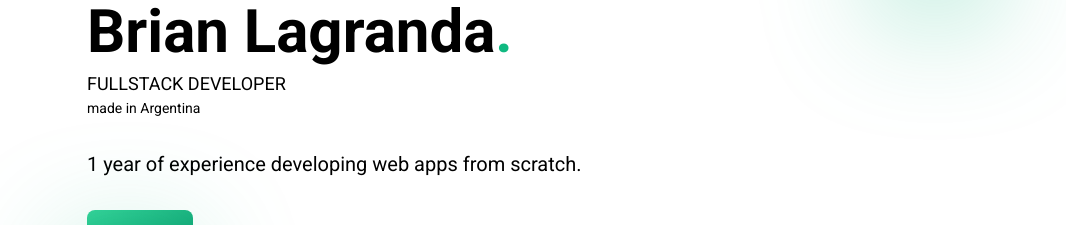
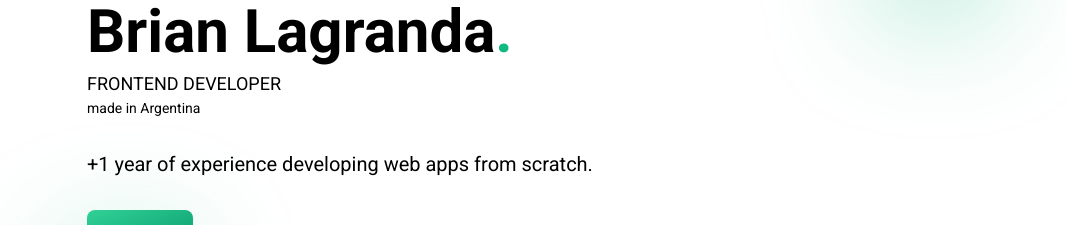
Before and after one commit to brianlagranda/portfolio, a Next.js app: page / in a window 1280 px wide. Shown: the part 142-367 px from the top of the page, without its empty margins (89-1155 px from the left). Built offline with nearby package versions, Linux system fonts and the light colour scheme.

Commit message:
Feat: Update Intro title and description

```diff
--- a/components/Intro.jsx
+++ b/components/Intro.jsx
@@ -12,11 +12,11 @@ export default function Intro() {
       <h1 className='text-6xl font-bold'>
         Brian Lagranda<span className='text-emerald-500 text-6xl'>.</span>
       </h1>
-      <h3 className='mt-2 text-lg'>FULLSTACK DEVELOPER</h3>
+      <h3 className='mt-2 text-lg'>FRONTEND DEVELOPER</h3>
       <h4 className='text-sm'>made in Argentina</h4>
 
       <p className='my-8 text-xl'>
-        1 year of experience developing web apps from scratch.
+        +1 year of experience developing web apps from scratch.
       </p>
       <Link href='/resume.pdf'>
         <Button text='Resume'></Button>
```
